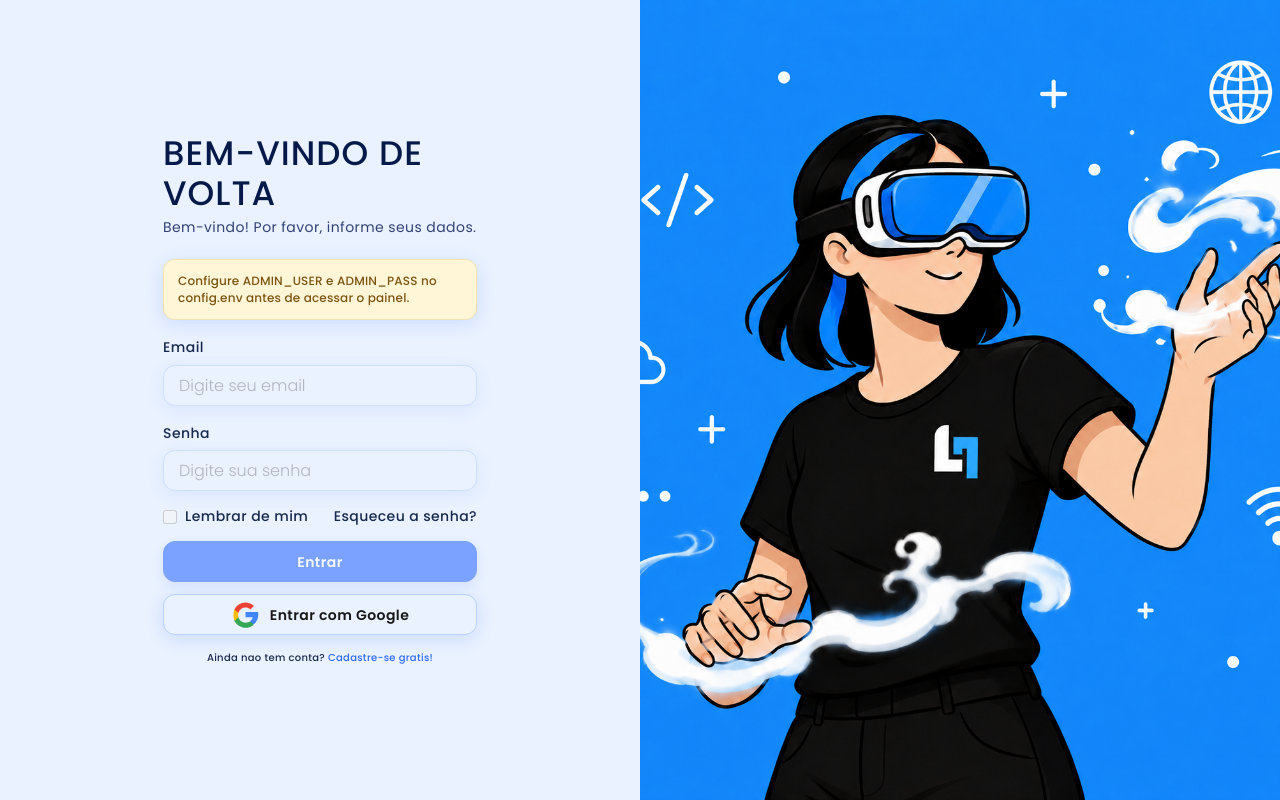
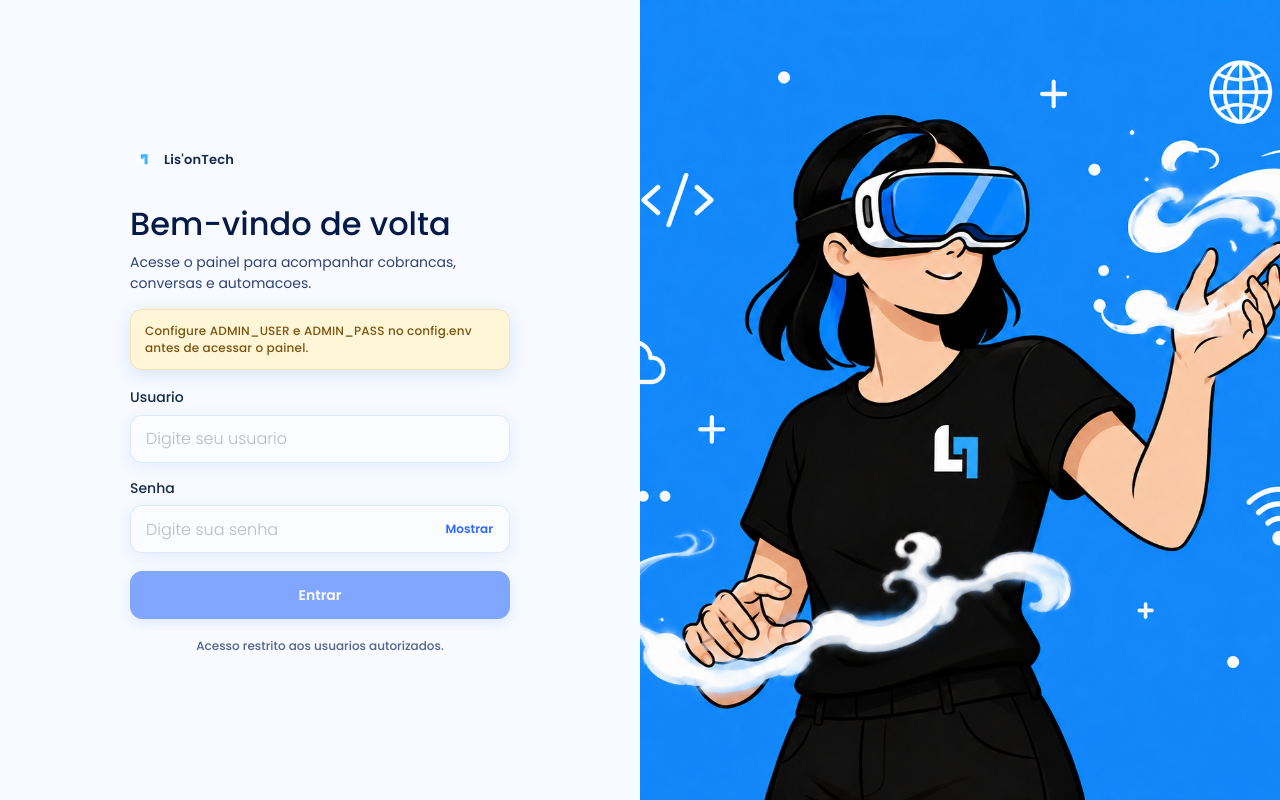
Before and after one commit to User17055/Lis-onTech, a PHP site: page /painel/ in a window 1280 px wide. Run offline with PHP 8.4, Linux system fonts and the light colour scheme.

Commit message:
feat: aprimorar a página de login com novos estilos e lógica para mostrar/ocultar senha

```diff
--- a/public_html/painel/login.php
+++ b/public_html/painel/login.php
@@ -48,6 +48,8 @@ if ($loginError !== '') {
       background: linear-gradient(180deg, #E8EEFF 0%, #F6F9FF 100%);
       color: var(--ink);
       font-family: "Poppins", Arial, sans-serif;
+      min-height: 100vh;
+      min-height: 100dvh;
     }
 
     button,
@@ -60,12 +62,13 @@ if ($loginError !== '') {
       display: grid;
       grid-template-columns: 1fr 1fr;
       min-height: 100vh;
+      min-height: 100dvh;
       overflow: hidden;
     }
 
     .login-panel {
       align-items: center;
-      background: #EAF2FF;
+      background: #F7FAFF;
       display: flex;
       justify-content: center;
       padding: 48px 32px;
@@ -73,35 +76,54 @@ if ($loginError !== '') {
 
     .login-content {
       margin-top: -2px;
-      width: min(100%, 314px);
+      width: min(100%, 380px);
+    }
+
+    .brand-line {
+      align-items: center;
+      display: inline-flex;
+      gap: 10px;
+      margin-bottom: 28px;
+    }
+
+    .brand-line img {
+      display: block;
+      height: 34px;
+      width: auto;
+    }
+
+    .brand-line span {
+      color: var(--label);
+      font-size: 13px;
+      font-weight: 600;
+      letter-spacing: 0.2px;
     }
 
     .headline {
-      margin-bottom: 34px;
+      margin-bottom: 28px;
     }
 
     .headline h1 {
       color: var(--ink);
-      font-size: 34px;
+      font-size: 32px;
       font-weight: 500;
-      letter-spacing: 1.02px;
+      letter-spacing: 0;
       line-height: 1.2;
-      margin: 0 0 3px;
-      text-transform: uppercase;
+      margin: 0 0 8px;
     }
 
     .headline p {
       color: var(--body);
       font-size: 14px;
       font-weight: 400;
-      letter-spacing: 0.42px;
+      letter-spacing: 0;
       line-height: 1.55;
       margin: 0;
     }
 
     .login-form {
       display: grid;
-      gap: 18px;
+      gap: 16px;
     }
 
     .field {
@@ -109,23 +131,21 @@ if ($loginError !== '') {
       gap: 8px;
     }
 
-    .field span,
-    .remember,
-    .form-options a {
+    .field > span:first-child {
       color: var(--label);
       font-size: 14px;
       font-weight: 500;
-      letter-spacing: 0.42px;
+      letter-spacing: 0;
       line-height: 1.35;
     }
 
     .field input {
-      background: rgba(196, 196, 196, 0);
+      background: #ffffff;
       border: 1px solid var(--border);
       border-radius: 12px;
       box-shadow: var(--shadow);
       color: var(--body);
-      height: 41px;
+      height: 48px;
       outline: none;
       padding: 0 15px;
       transition: border-color 160ms ease, box-shadow 160ms ease;
@@ -148,36 +168,28 @@ if ($loginError !== '') {
       box-shadow: 0 0 0 3px rgba(45, 106, 255, 0.16), var(--shadow);
     }
 
-    .form-options {
-      align-items: center;
-      display: flex;
-      justify-content: space-between;
-      margin-top: -2px;
+    .password-box {
+      display: block;
+      position: relative;
     }
 
-    .remember {
-      align-items: center;
-      display: inline-flex;
-      gap: 8px;
+    .password-box input {
+      display: block;
+      padding-right: 92px;
     }
 
-    .remember input {
-      accent-color: var(--accent);
-      height: 14px;
-      margin: 0;
-      width: 14px;
-    }
-
-    .form-options a,
-    .signup a {
-      color: var(--label);
-      text-decoration: none;
-      transition: color 160ms ease;
-    }
-
-    .form-options a:hover,
-    .signup a:hover {
+    .password-toggle {
+      background: transparent;
+      border: 0;
       color: var(--accent);
+      cursor: pointer;
+      font-size: 12px;
+      font-weight: 600;
+      height: 34px;
+      padding: 0 10px;
+      position: absolute;
+      right: 7px;
+      top: 7px;
     }
 
     .button {
@@ -187,9 +199,9 @@ if ($loginError !== '') {
       display: inline-flex;
       font-size: 14px;
       font-weight: 600;
-      height: 41px;
+      height: 48px;
       justify-content: center;
-      letter-spacing: 0.42px;
+      letter-spacing: 0;
       line-height: 1;
       transition: transform 160ms ease, box-shadow 160ms ease, background 160ms ease;
       width: 100%;
@@ -204,7 +216,7 @@ if ($loginError !== '') {
       border: 1px solid var(--accent);
       box-shadow: 0 4px 12px rgba(45, 106, 255, 0.22);
       color: #ffffff;
-      margin-top: -3px;
+      margin-top: 2px;
     }
 
     .button-primary:hover:not(:disabled) {
@@ -212,31 +224,13 @@ if ($loginError !== '') {
       box-shadow: 0 7px 18px rgba(45, 106, 255, 0.27);
     }
 
-    .button-google {
-      background: rgba(196, 196, 196, 0);
-      border: 1px solid var(--border);
-      box-shadow: var(--shadow);
-      color: #181818;
-      gap: 10px;
-      margin-top: -6px;
-    }
-
-    .button-google:hover {
-      box-shadow: 0 6px 16px rgba(0, 0, 0, 0.16);
-    }
-
-    .signup {
-      color: var(--label);
-      font-size: 10px;
+    .login-note {
+      color: rgba(50, 66, 117, 0.82);
+      font-size: 12px;
       font-weight: 500;
-      letter-spacing: 0.3px;
-      line-height: 1.5;
-      margin: 15px 0 0;
+      line-height: 1.45;
+      margin: 2px 0 0;
       text-align: center;
-    }
-
-    .signup a {
-      color: var(--accent);
     }
 
     .alert {
@@ -411,9 +427,14 @@ if ($loginError !== '') {
   <main class="login-page" aria-label="Pagina de login">
     <section class="login-panel" aria-labelledby="login-title">
       <div class="login-content">
+        <div class="brand-line" aria-label="Lis'onTech">
+          <img src="/assets/lison.svg" alt="">
+          <span>Lis'onTech</span>
+        </div>
+
         <header class="headline">
           <h1 id="login-title">Bem-vindo de volta</h1>
-          <p>Bem-vindo! Por favor, informe seus dados.</p>
+          <p>Acesse o painel para acompanhar cobrancas, conversas e automacoes.</p>
         </header>
 
         <?php if (!$loginConfigured): ?>
@@ -434,12 +455,13 @@ if ($loginError !== '') {
           <?php endif; ?>
 
           <label class="field">
-            <span>Email</span>
+            <span>Usuario</span>
             <input
               type="text"
               name="user"
-              placeholder="Digite seu email"
+              placeholder="Digite seu usuario"
               autocomplete="username"
+              required
               value="<?= htmlspecialchars($loginUser, ENT_QUOTES, 'UTF-8') ?>"
               <?= !$loginConfigured ? 'disabled' : '' ?>
             >
@@ -447,52 +469,40 @@ if ($loginError !== '') {
 
           <label class="field">
             <span>Senha</span>
+            <span class="password-box">
               <input
+                id="loginPass"
                 type="password"
                 name="pass"
                 placeholder="Digite sua senha"
                 autocomplete="current-password"
+                required
                 <?= !$loginConfigured ? 'disabled' : '' ?>
               >
+              <button class="password-toggle" id="togglePass" type="button" <?= !$loginConfigured ? 'disabled' : '' ?>>Mostrar</button>
+            </span>
           </label>
 
-          <div class="form-options">
-            <label class="remember">
-              <input type="checkbox" name="remember" <?= !$loginConfigured ? 'disabled' : '' ?>>
-              <span>Lembrar de mim</span>
-            </label>
-            <a href="#">Esqueceu a senha?</a>
-          </div>
-
           <button class="button button-primary" type="submit" name="login" value="1" <?= !$loginConfigured ? 'disabled' : '' ?>>Entrar</button>
-          <button class="button button-google" type="button">
-            <svg aria-hidden="true" viewBox="0 0 24 24" width="29" height="29">
-              <path
-                fill="#4285F4"
-                d="M22.6 12.2c0-.8-.1-1.5-.2-2.2H12v4.2h5.9c-.3 1.3-1 2.4-2 3.1v2.6h3.3c2-1.8 3.4-4.4 3.4-7.7Z"
-              />
-              <path
-                fill="#34A853"
-                d="M12 23c2.8 0 5.2-.9 6.9-2.6l-3.3-2.6c-.9.6-2.1 1-3.6 1-2.7 0-5-1.8-5.8-4.3H2.8v2.7C4.5 20.6 8 23 12 23Z"
-              />
-              <path
-                fill="#FBBC05"
-                d="M6.2 14.5c-.2-.6-.3-1.3-.3-2s.1-1.4.3-2V7.8H2.8A11 11 0 0 0 2 12.5c0 1.7.4 3.2 1.1 4.6l3.1-2.6Z"
-              />
-              <path
-                fill="#EA4335"
-                d="M12 6.3c1.5 0 2.9.5 4 1.6l3-3A10.3 10.3 0 0 0 12 2C8 2 4.5 4.4 2.8 7.8l3.4 2.7C7 8 9.3 6.3 12 6.3Z"
-              />
-            </svg>
-            <span>Entrar com Google</span>
-          </button>
+          <p class="login-note">Acesso restrito aos usuarios autorizados.</p>
         </form>
-
-        <p class="signup">Ainda nao tem conta? <a href="#">Cadastre-se gratis!</a></p>
       </div>
     </section>
 
     <section class="art-panel" aria-label="Arte Lis'onTech"></section>
   </main>
+  <script>
+    const passInput = document.getElementById('loginPass');
+    const togglePass = document.getElementById('togglePass');
+
+    if (passInput && togglePass) {
+      togglePass.addEventListener('click', () => {
+        const isHidden = passInput.type === 'password';
+        passInput.type = isHidden ? 'text' : 'password';
+        togglePass.textContent = isHidden ? 'Ocultar' : 'Mostrar';
+        passInput.focus();
+      });
+    }
+  </script>
 </body>
 </html>
```
Also changed, not shown: other parts of public_html/painel/login.php (+34 -12 lines). Lines whose indentation alone changed are shown as unchanged.
